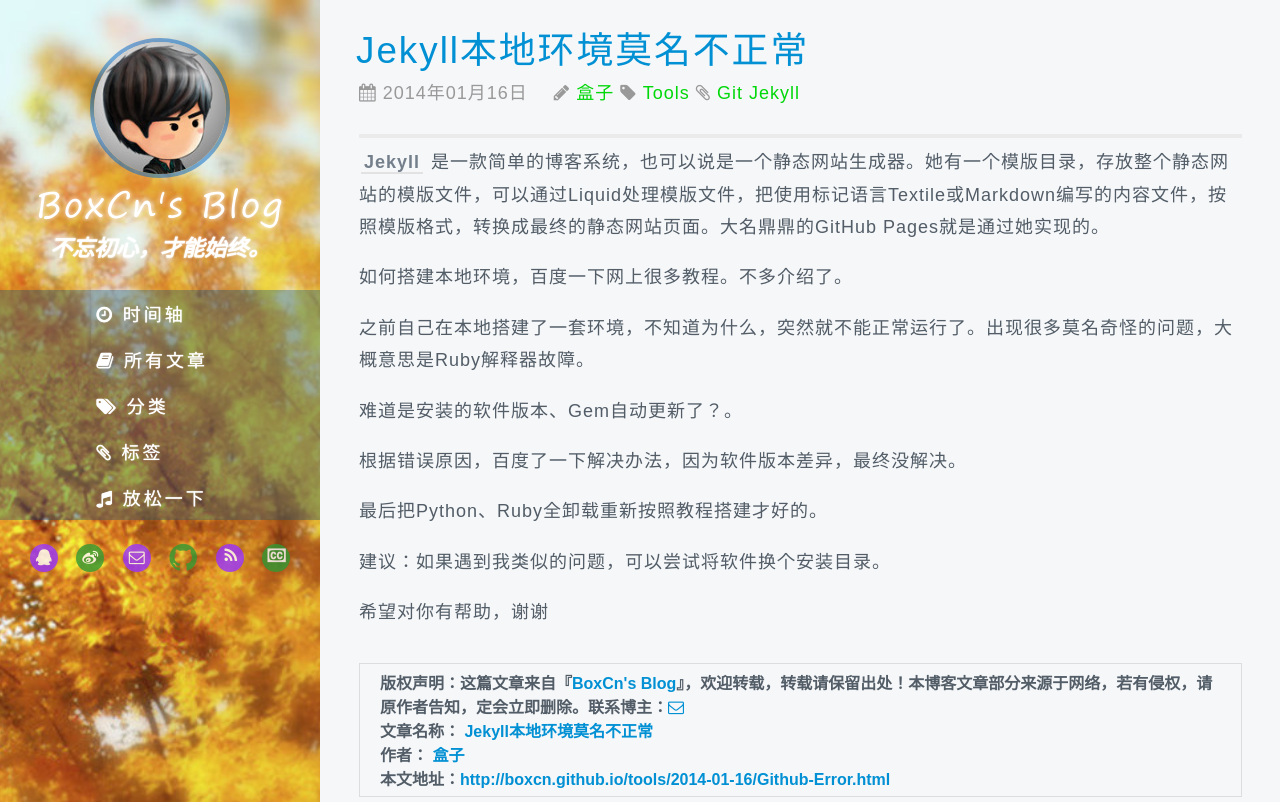
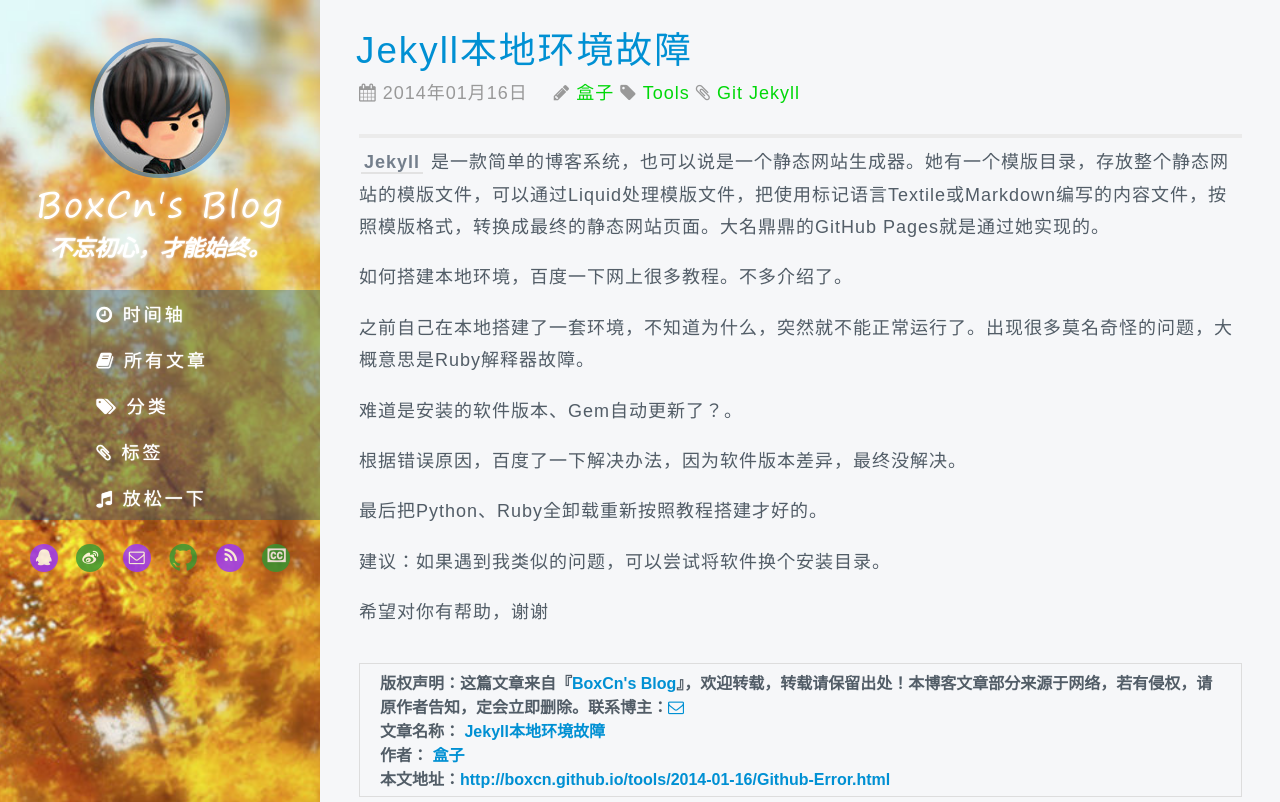
Before and after one commit to boxcn/boxcn.github.io, a Jekyll site: the page built from _posts/Tools/2014-01-16-Github-Error.md, in a window 1280 px wide and 1327 px high. Shown: the top 802 px of the window. Built offline with Jekyll 4.4.1, drawn with Linux system fonts in a browser that asks for light colours; some web fonts are replaced; comment, search, counter and statistics services are not loaded; grey boxes are pictures that could not be loaded.

Commit message:
Update the post

```diff
--- a/_posts/Tools/2014-01-16-Github-Error.md
+++ b/_posts/Tools/2014-01-16-Github-Error.md
@@ -1,6 +1,6 @@
 ---
 layout: post
-title: Jekyll本地环境莫名不正常
+title: Jekyll本地环境故障
 categories: Tools
 tags: Git Jekyll
 keywords: Jekyll,本地环境
```
